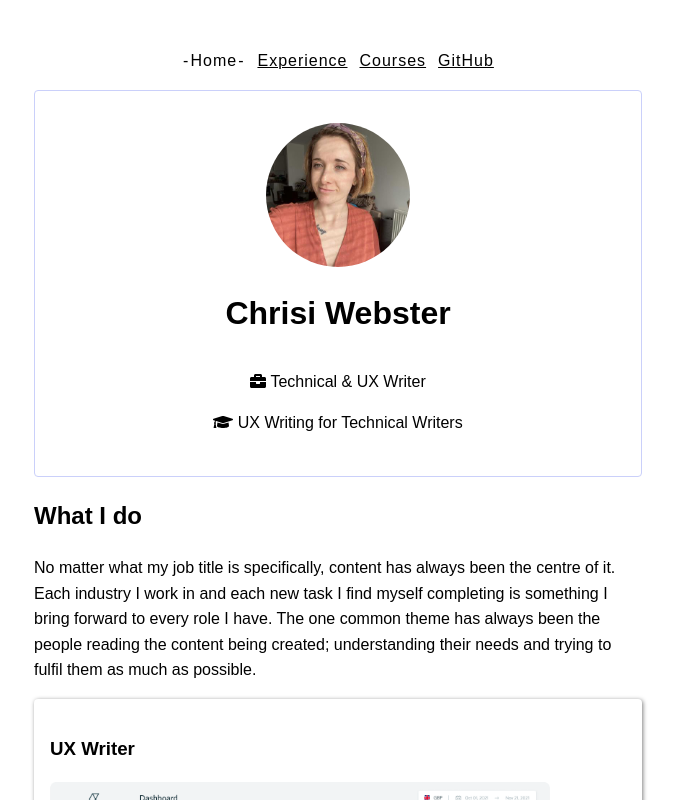
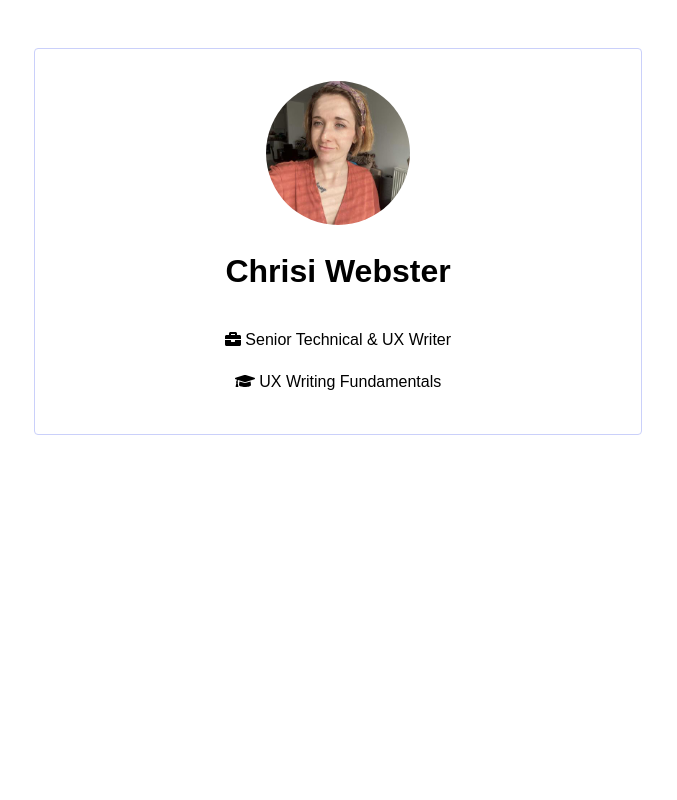
Before and after one commit to chrisiwebster/portfolio, a Next.js app: page / in a window 1280 px wide. Shown: the top 800 px of the page, without its empty margins (302-979 px from the left). Built offline with nearby package versions, Linux system fonts and the light colour scheme.

Commit message:
Removing extra content for now

```diff
--- a/components/layout.js
+++ b/components/layout.js
@@ -29,7 +29,7 @@ export default function Layout({ children, home, courses, experience }) {
 
 	return (
 		<div className={styles.container}>
-			<nav className={styles.navBar}>
+			{/* <nav className={styles.navBar}>
 				<Link href="/" passHref>
 					<a
 						className={
@@ -60,7 +60,7 @@ export default function Layout({ children, home, courses, experience }) {
 					</a>
 				</Link>
 				<Link href="https://github.com/chrisiwebster">GitHub</Link>
-			</nav>
+			</nav> */}
 			<Head>
 				<link rel="icon" href="/favicon.ico" />
 				<meta
@@ -97,11 +97,12 @@ export default function Layout({ children, home, courses, experience }) {
 				/>
 				<h1>{name}</h1>
 				<p className={styles.current}>
-					<FontAwesomeIcon icon={faBriefcase} /> Technical & UX Writer
+					<FontAwesomeIcon icon={faBriefcase} />
+					&nbsp;Senior Technical & UX Writer
 				</p>
 				<p className={styles.current}>
-					<FontAwesomeIcon icon={faGraduationCap} /> UX Writing for
-					Technical Writers
+					<FontAwesomeIcon icon={faGraduationCap} />
+					&nbsp;UX Writing Fundamentals
 				</p>
 			</header>
 			<main>{children}</main>
--- a/pages/index.js
+++ b/pages/index.js
@@ -14,7 +14,7 @@ import dashboard from "../public/images/dashboard.svg";
 export default function Home() {
 	return (
 		<Layout home>
-			<h2>What I do</h2>
+			{/* <h2>What I do</h2>
 			<p>
 				No matter what my job title is specifically, content has always
 				been the centre of it. Each industry I work in and each new task
@@ -104,7 +104,7 @@ export default function Home() {
 					more of. It also addressed a large disparity in structure;
 					for which, we created a template.{" "}
 				</p>
-			</Card>
+			</Card> */}
 		</Layout>
 	);
 }
```
Also changed, not shown: 1 other file (tests, documents, lock files or other folders).
